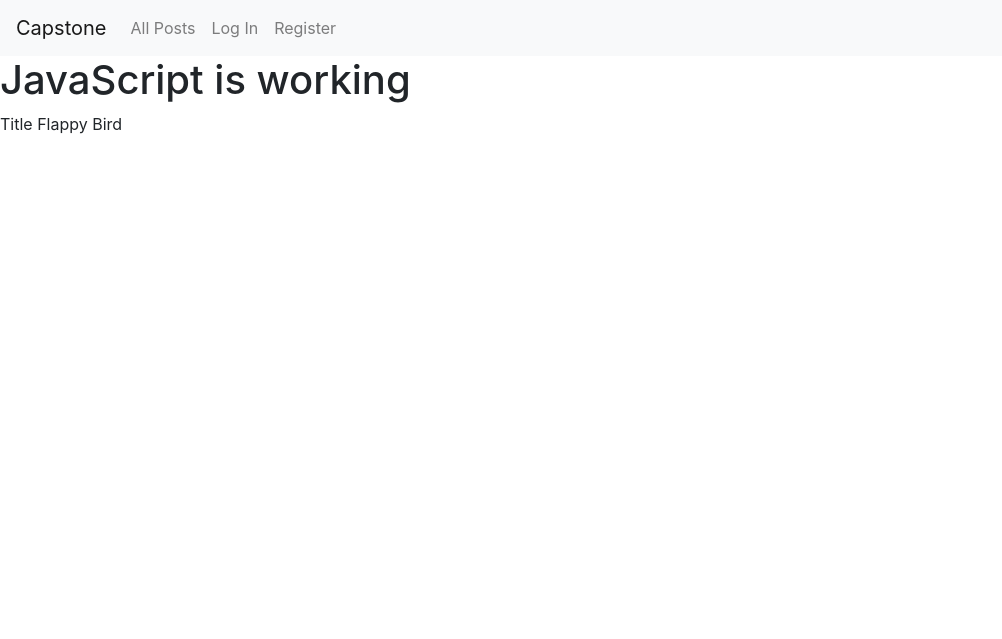
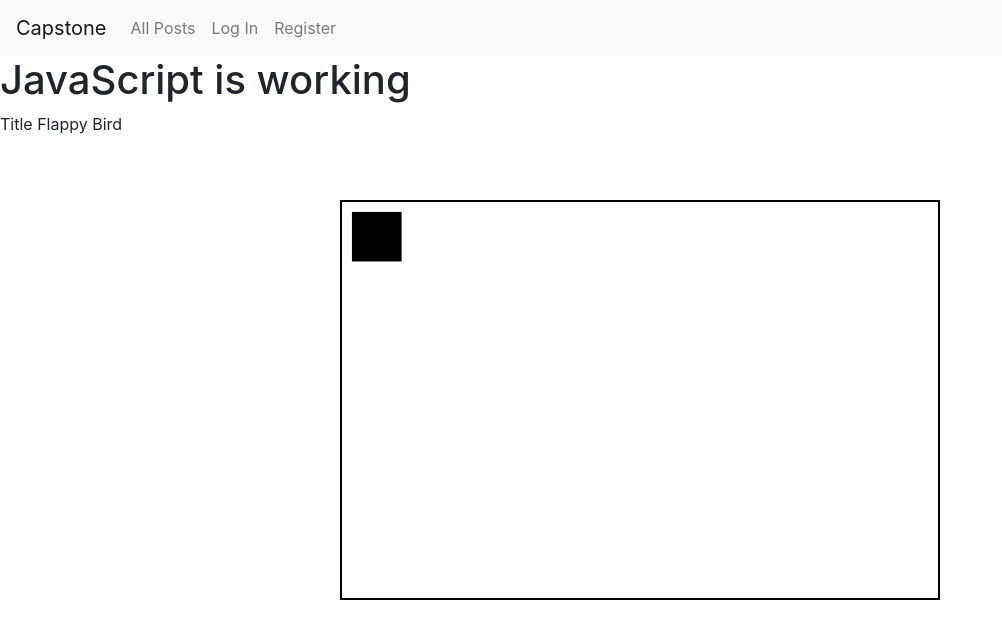
Before and after one commit to boshhy/Capstone, a Django app: page /flappy in a window 1280 px wide. Shown: the top 639 px of the page, without its empty margins (0-1002 px from the left). Run offline with Django 3.2, Linux system fonts and the light colour scheme; some libraries are stand-ins or nearby versions.

Commit message:
Added a canvas for flappy bird game

```diff
--- a/capstone/static/capstone/capstone.js
+++ b/capstone/static/capstone/capstone.js
@@ -1,3 +1,4 @@
+
 document.addEventListener("DOMContentLoaded", function () {
     test = document.getElementById('test');
     test.innerHTML = "JavaScript is working";
@@ -5,5 +6,24 @@ document.addEventListener("DOMContentLoaded", function () {
 })
 
 function flappy() {
-    console.log("you are now running flappy bird")
+    const canvas = document.getElementById('game');
+    const ctx = canvas.getContext('2d');
+    canvas.width = 600;
+    canvas.height = 400;
+
+    let spacePressed = false;
+    let angle = 0;
+    let hue = 0;
+    let frame = 0;
+    let score = 0;
+    let gamespeed = 2;
+
+    function animate() {
+        ctx.clearRect(0, 0, canvas.width, canvas.height);
+        ctx.fillRect(10, 10, 50, 50);
+
+        requestAnimationFrame(animate);
+    }
+
+    animate();
 }
--- a/capstone/static/capstone/styles.css
+++ b/capstone/static/capstone/styles.css
@@ -0,0 +1,9 @@
+#game {
+    position: absolute;
+    top: 50%;
+    left: 50%;
+    transform: translate(-50%, -50%);
+    width: 600px;
+    height: 400px;
+    border: 2px solid black;
+}
--- a/capstone/templates/capstone/game.html
+++ b/capstone/templates/capstone/game.html
@@ -3,4 +3,5 @@
 {% block body %}
     <h1 id='test'>!!!JavaScript HAS FAILED!!!</h1>
     <div>Title {{title}}</div>
+    <canvas id="game"></canvas>
 {% endblock %}
```
